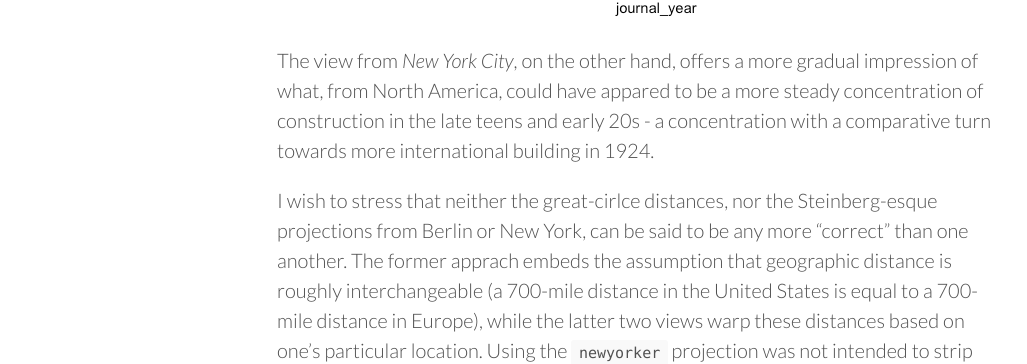
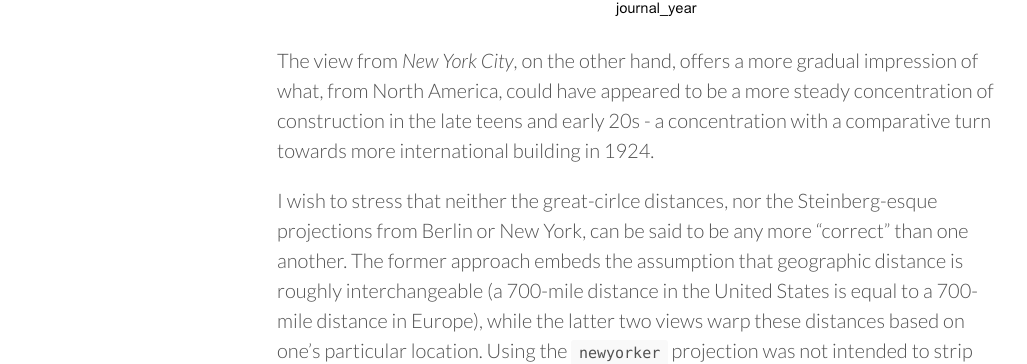
Before and after one commit to mdlincoln/mdlincoln.github.io, a Jekyll site: the page built from _posts/2016-07-26-live-peer-review-mapping-architecture-in-germany.md, in a window 1280 px wide and 900 px high, scrolled down 21221 px. Shown: the part 212-576 px from the top of the window, without its empty margins (3-1030 px from the left). Built offline with Jekyll 4.4.1, drawn with Linux system fonts in a browser that asks for light colours; nearby versions of some CDN libraries; comment, search, counter and statistics services are not loaded; some of the changed text lies outside the part shown.

Commit message:
even more typos

```diff
--- a/_posts/2016-07-26-live-peer-review-mapping-architecture-in-germany.md
+++ b/_posts/2016-07-26-live-peer-review-mapping-architecture-in-germany.md
@@ -523,10 +523,10 @@ multiplot(ny_disp$map, ny_disp$dist, cols = 1)
 
 ![](/assets/images-display/dispersion_ny-1.png)
 
-The view from *New York City*, on the other hand, offers a more gradual impression of what, from North America, could have appared to be a more steady concentration of construction in the late teens and early 20s - a concentration with a comparative turn towards more international building in 1924.
+The view from *New York City*, on the other hand, offers a more gradual impression of what, from North America, could have appeared to be a more steady concentration of construction in the late teens and early 20s - a concentration with a comparative turn towards more international building in 1924.
 
 I wish to stress that neither the great-cirlce distances, nor the Steinberg-esque projections from Berlin or New York, can be said to be any more "correct" than one another.
-The former apprach embeds the assumption that geographic distance is roughly interchangeable (a 700-mile distance in the United States is equal to a 700-mile distance in Europe), while the latter two views warp these distances based on one's particular location.
+The former approach embeds the assumption that geographic distance is roughly interchangeable (a 700-mile distance in the United States is equal to a 700-mile distance in Europe), while the latter two views warp these distances based on one's particular location.
 Using the `newyorker` projection was not intended to strip bias from our spatial analysis, but to instead *explicitly reorient that bias* in a speculative manner, intended to introduce new questions or nuance into our data interpretation.[^1]
 
 To conclude, in addition to making some adjustments to their data for greater usability, I would also **encourage the authors to explore how they might experiment with the subjective qualities of these data**.
```
Also changed, not shown: other parts of _posts/2016-07-26-live-peer-review-mapping-architecture-in-germany.md (+7 -7 lines).
